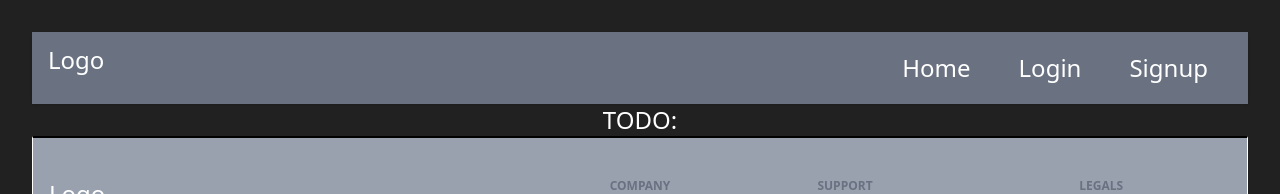
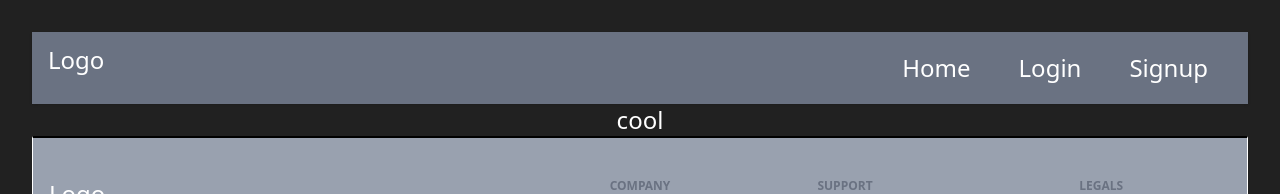
Before and after one commit to Pankaj-prasad758/LateNightWrites, a React (Vite) app: page /login in a window 1280 px wide. Shown: the top 194 px of the page. Built offline with nearby package versions, Linux system fonts and the light colour scheme; no server answers.

Commit message:
debugging

```diff
--- a/src/App.jsx
+++ b/src/App.jsx
@@ -3,8 +3,9 @@ import { useState, useEffect } from "react";
 import { useDispatch } from "react-redux";
 import authService from "./appwrite/auth/auth.js";
 import { login, logout } from "./store/authSlice.js";
-import { Header, Footer, Login, Signup} from "./component/index.js";
+import { Header, Footer} from "./component/index.js";
 import { Outlet } from "react-router-dom";
+
 function App() {
   const [loading, setLoading] = useState(true);
   const dispatch = useDispatch();
@@ -31,8 +32,8 @@ function App() {
       <div className="w-full block">
         <Header />
         <main>
-          TODO: {/* <Outet/> */}
 
+       {"cool"}
 
         </main>
         <Footer />
--- a/src/component/AuthLayout.jsx
+++ b/src/component/AuthLayout.jsx
@@ -2,7 +2,7 @@ import React, { useEffect, useState } from "react";
 import { useNavigate } from "react-router-dom";
 import { useSelector } from "react-redux";
 
-export default function Protected({ children, authentication = true }) {
+export default function AuthLayout({ children, authentication = true }) {
   const navigate = useNavigate();
   const [loader, setLoader] = useState(true);
   // check whether user loggedIn or not using store
--- a/src/component/header/Header.jsx
+++ b/src/component/header/Header.jsx
@@ -4,7 +4,7 @@ import { Link } from "react-router-dom";
 import { useSelector } from "react-redux";
 import { useNavigate } from "react-router-dom";
 
-function Header({ width = "100px" }) {
+function Header() {
     const authStatus = useSelector((state) => {
     state.auth.status;
   });
--- a/src/main.jsx
+++ b/src/main.jsx
@@ -6,10 +6,7 @@ import { Provider } from "react-redux";
 import store from "./store/store.js";
 import { createBrowserRouter, RouterProvider } from "react-router-dom";
 import Home from "./pages/Home.jsx";
-
-// import Login from "./component/Login.jsx";
 import {AuthLayout, Login} from "./component/index.js"
-// import {AllPosts, AddPost, EditPost, Post} from "./pages/index.js"
 import AddPost from "./pages/AddPost.jsx"
 import Signup from "./pages/Signup.jsx";
 import EditPost from "./pages/EditPost.jsx"
```
